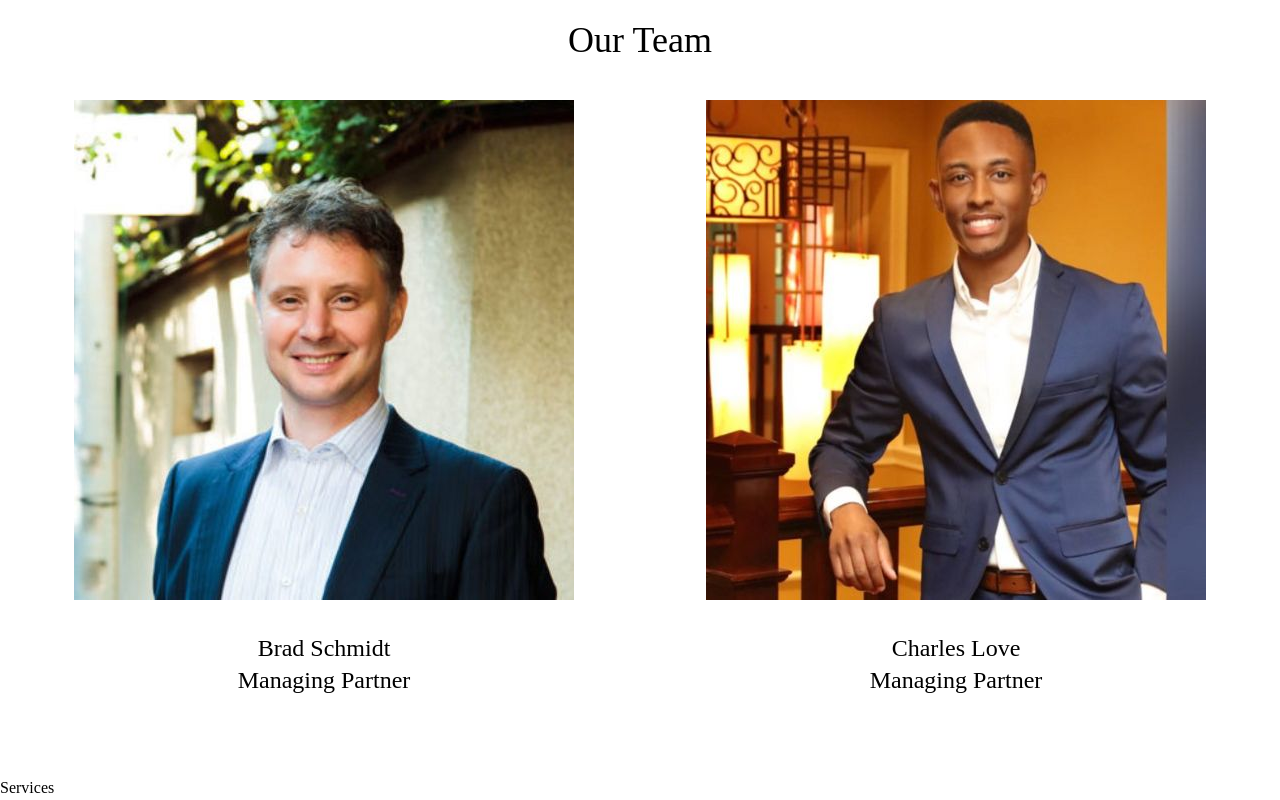
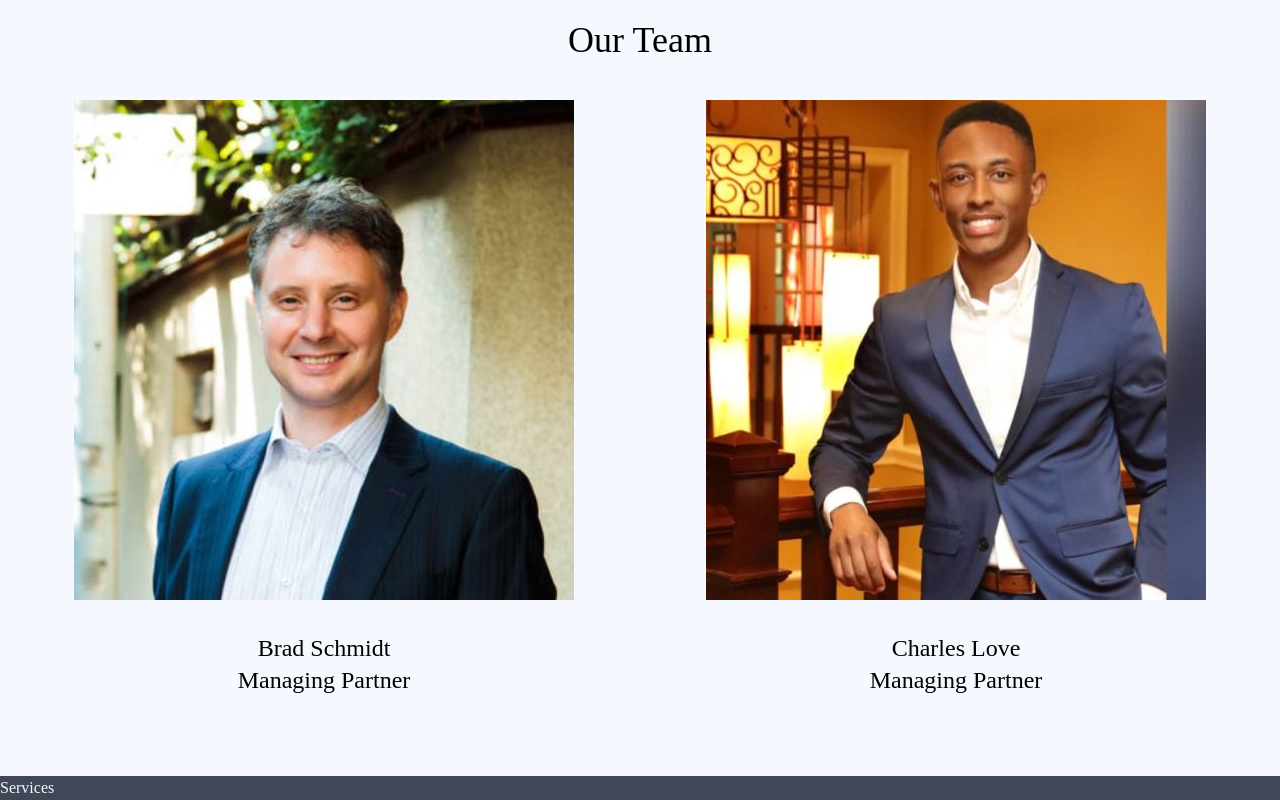
Before and after one commit to nielsmichael/anchor-website, a Next.js app: page / in a window 1280 px wide. Shown: the part 1058-1858 px from the top of the page. Built offline with nearby package versions, Linux system fonts and the light colour scheme.

Commit message:
update theme colors black, white, blue in tailwindcss config

```diff
--- a/components/aboutanchor.tsx
+++ b/components/aboutanchor.tsx
@@ -3,7 +3,7 @@ import Member from './member'
 
 const AboutAnchor: React.FC = () => {
   return (
-    <section className={`flex flex-col bg-white py-20 text-3xl md:text-4xl`}>
+    <section className={`flex flex-col bg-anchor-white py-20 text-3xl md:text-4xl`}>
       <div className="container mx-auto px-10">
         <p className="leading-tight max-w-4xl mx-auto text-3xl tracking-tight">
           <strong>Put your money to work.</strong>
--- a/components/services.tsx
+++ b/components/services.tsx
@@ -2,7 +2,7 @@ import React from 'react'
 
 const Services: React.FC = () => {
   return (
-    <div>
+    <div className='bg-anchor-black text-anchor-white'>
       Services
     </div>
   )
--- a/tailwind.config.js
+++ b/tailwind.config.js
@@ -10,6 +10,11 @@ module.exports = {
 	'serif': ['Libre Bodoni', ...defaultTheme.fontFamily.serif],
 	},
     extend: {
+      colors: {
+	'anchor-blue': '#0567b7',
+	'anchor-black': '#404756',
+	'anchor-white': '#F5F9FF',
+      },
       height: {
         'half-screen': '50vh'
       }
```
